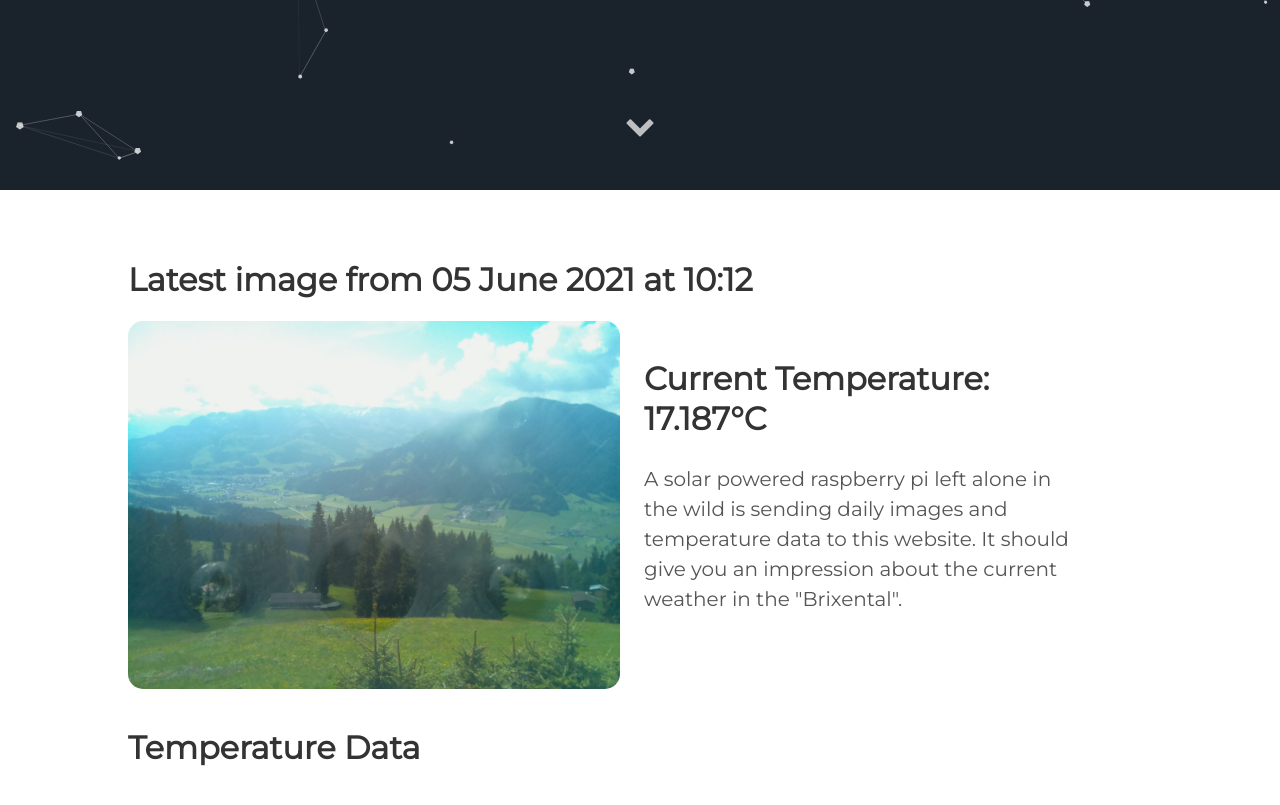
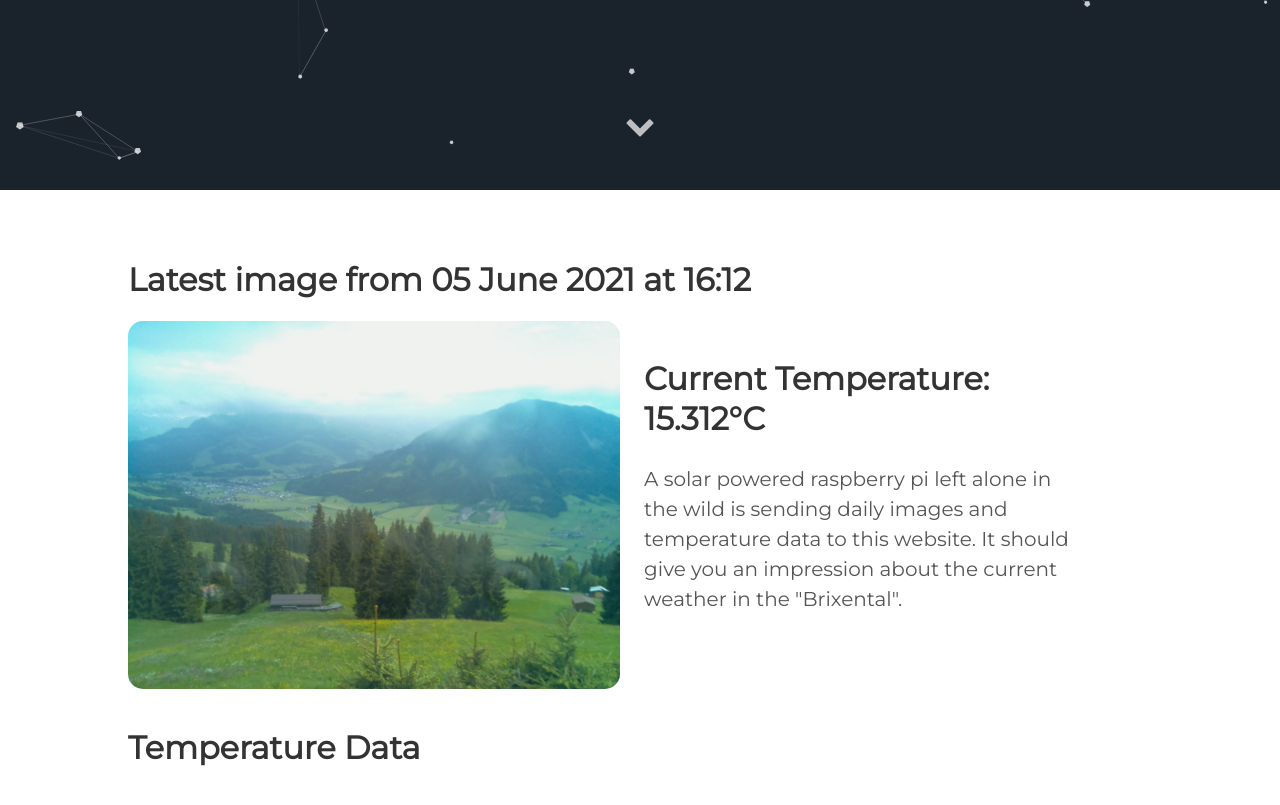
Before and after one commit to vektorious/vektorious.github.io, a Jekyll site: the page built from resources/huette.md, in a window 1280 px wide and 900 px high, scrolled down 710 px. Shown: the top 805 px of the window. Built offline with Jekyll 4.4.1, drawn with Linux system fonts in a browser that asks for light colours.

Commit message:
I'm a bot beep boop

```diff
--- a/resources/huette.md
+++ b/resources/huette.md
@@ -6,13 +6,13 @@ image: '/assets/img/'
 description: 'Live image from the Austrian alps'
 twitter_text: ' '
 ---
-## Latest image from 05 June 2021 at 10:12
+## Latest image from 05 June 2021 at 16:12
 <div class="huette">
   <div class="huette-image">
     <img src="{{ "/assets/img/huette.jpg" | prepend: site.baseurl }}">
   </div>
   <div class="huette-text">
-        <h2>Current Temperature: 17.187°C</h2>
+        <h2>Current Temperature: 15.312°C</h2>
         <p>A solar powered raspberry pi left alone in the wild is sending daily images and temperature data to this website. It should give you an impression about the current weather in the "Brixental".</p>
 
   </div>
```
Also changed, not shown: rpi-script/2021-06-05_161106.txt (renamed from rpi-script/2021-06-05_101106.txt, +5 -5 lines), rpi-script/huette.md (+2 -2 lines), assets/img/huette.jpg, assets/img/temp_plot.png, rpi-script/temp_plot.png, 1 other file.
